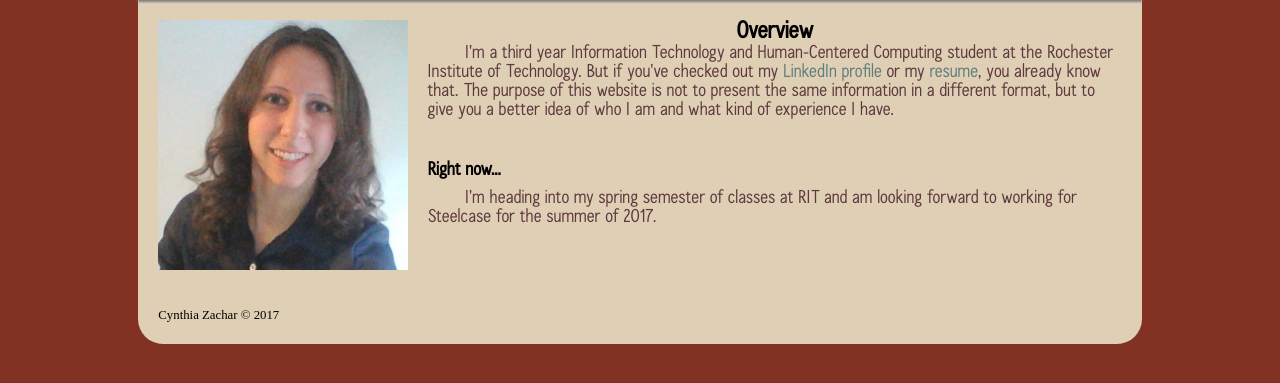
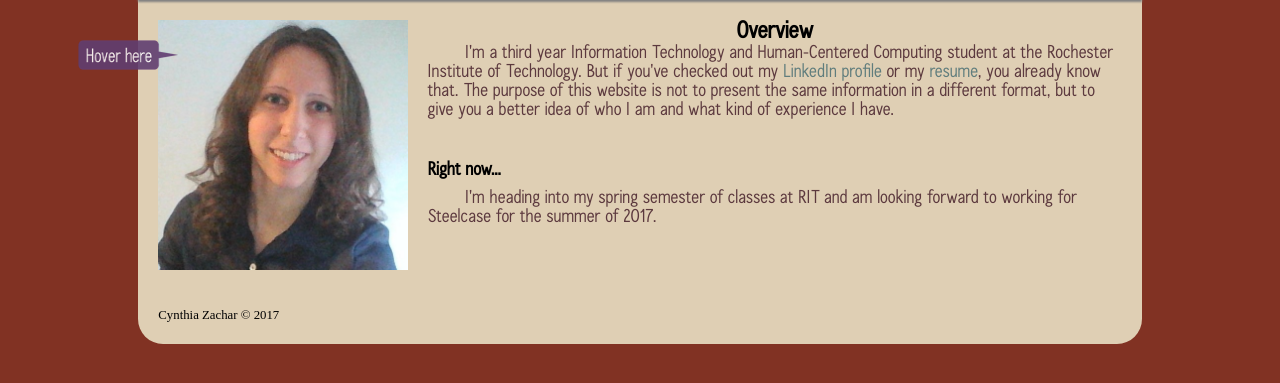
Before and after one commit to cyzachar/cyzachar.github.io, a PHP site: page / in a window 1280 px wide. Shown: the part 129-512 px from the top of the page. Run offline with PHP 8.4, Linux system fonts and the light colour scheme; some web fonts are replaced.

Commit message:
Changed favicon and added hover prompt

```diff
--- a/css/myStyle.css
+++ b/css/myStyle.css
@@ -158,6 +158,15 @@ div#container{
 		div#portraits img#bottomPortrait{
 			opacity:1;
 		}
+
+	div#portraits img#hoverPrompt{
+		position: relative;
+		left: -40px;
+		top: 10px;
+		height: 30px;
+		width: 100px;
+		opacity: .9;
+	}
 
 	p#inProgress{
 		color: #523611;
@@ -332,6 +341,11 @@ div#container{
 		margin-right: 2%;
 	}
 
+		div#portraits img#hoverPrompt{
+			left: -15px;
+			top: 5px;
+		}
+
 	img.projPic{
 		width: 32%;
 	}
@@ -350,6 +364,11 @@ div#container{
 
 /*-------------------------------------------------MEDIA QUERY: MIN-WIDTH 750PX------------------------------------------------------------------*/
 @media screen and (min-width: 750px){
+
+	div#portraits img#hoverPrompt{
+		left: -60px;
+		top: 20px;
+	}
 
 	div#container{
 		width: 90%;
@@ -395,4 +414,10 @@ div#container{
 	div#container{
 		width: 80%;
 	}
+
+	div#portraits img#hoverPrompt{
+		left: -80px;
+		top: 20px;
+	}
+
 }
--- a/index.html
+++ b/index.html
@@ -4,7 +4,7 @@
 		<meta charset = "UTF-8">
 		<meta name = "description" content = "Cynthia Zachar: Full Stack Developer; IT and Human-Centered Computing Student at Rochester Institute of Technology">
 		<title>Cynthia Zachar</title>
-		<link rel = "shortcut icon" href = "assets/3dCZ_transparent.png">
+		<link rel = "shortcut icon" href = "assets/fav_font.png">
 		<link rel = "stylesheet" type = "text/css" media = "screen" href = "css/myStyle.css"/>
 		<link href="css/featherlight.css" type="text/css" rel="stylesheet" />
 		<script type="text/javascript" src="js/jquery-3.1.1.min.js"></script>
@@ -12,7 +12,9 @@
 		<script type = "text/javascript" src = "js/script.js"></script>
 		<script>
       $(document).ready(function(){
-
+				if(jQuery.browser.mobile){
+					$("#hoverPrompt").remove();
+				}
       });
     </script>
 	</head>
@@ -39,6 +41,7 @@
 						<a href="#" data-featherlight="#pptInfo">
 							<img id = "topPortrait" onmouseover = "showPptMe()" onmouseout = "hidePptMe()" src = "assets/ppt_me_i.png" alt = "Cynthia Zachar"/>
 						</a>
+						<img id = "hoverPrompt" src = "assets/hover.png" alt = "Hover here"/>
 					</div>
 				</div>
 				<div>
```
Also changed, not shown: js/script.js (+11 -0 lines), assets/fav_font.png (added), assets/hover.png (added).
